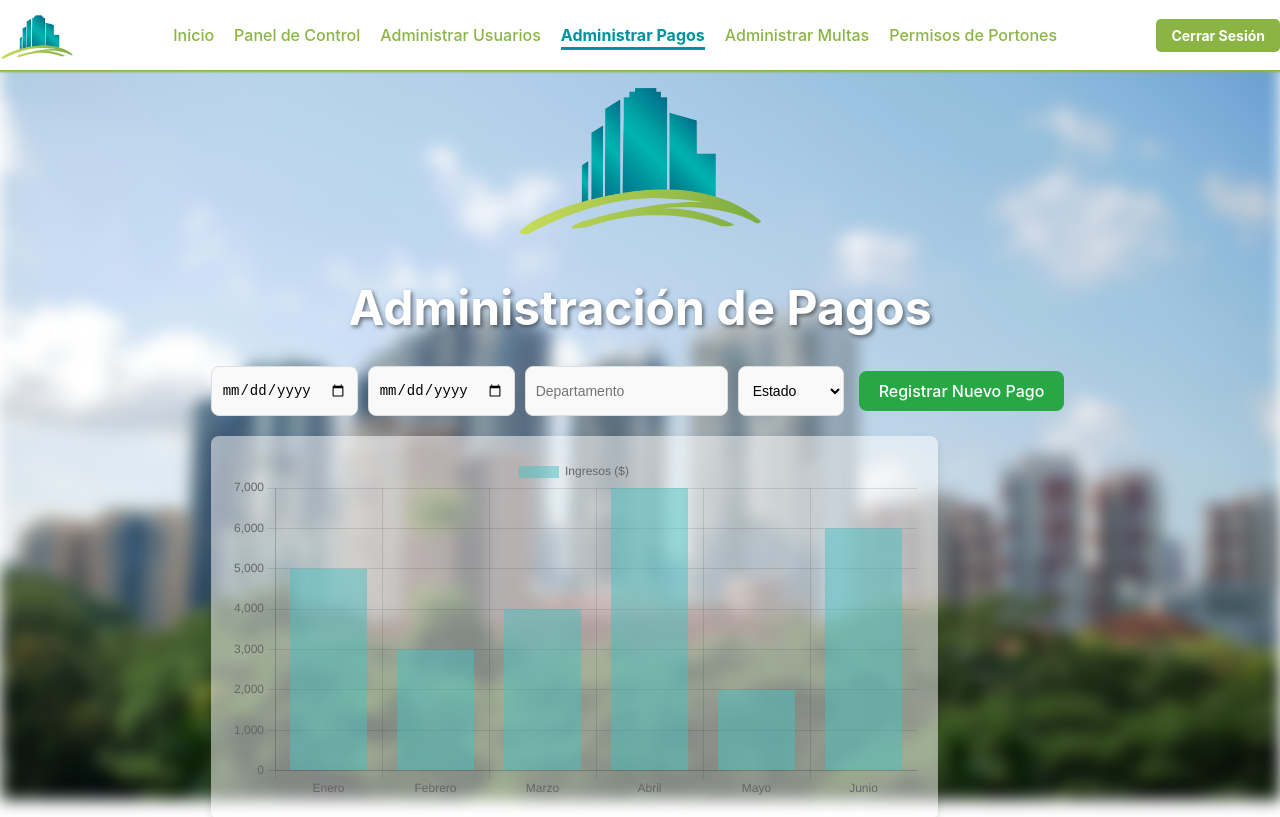
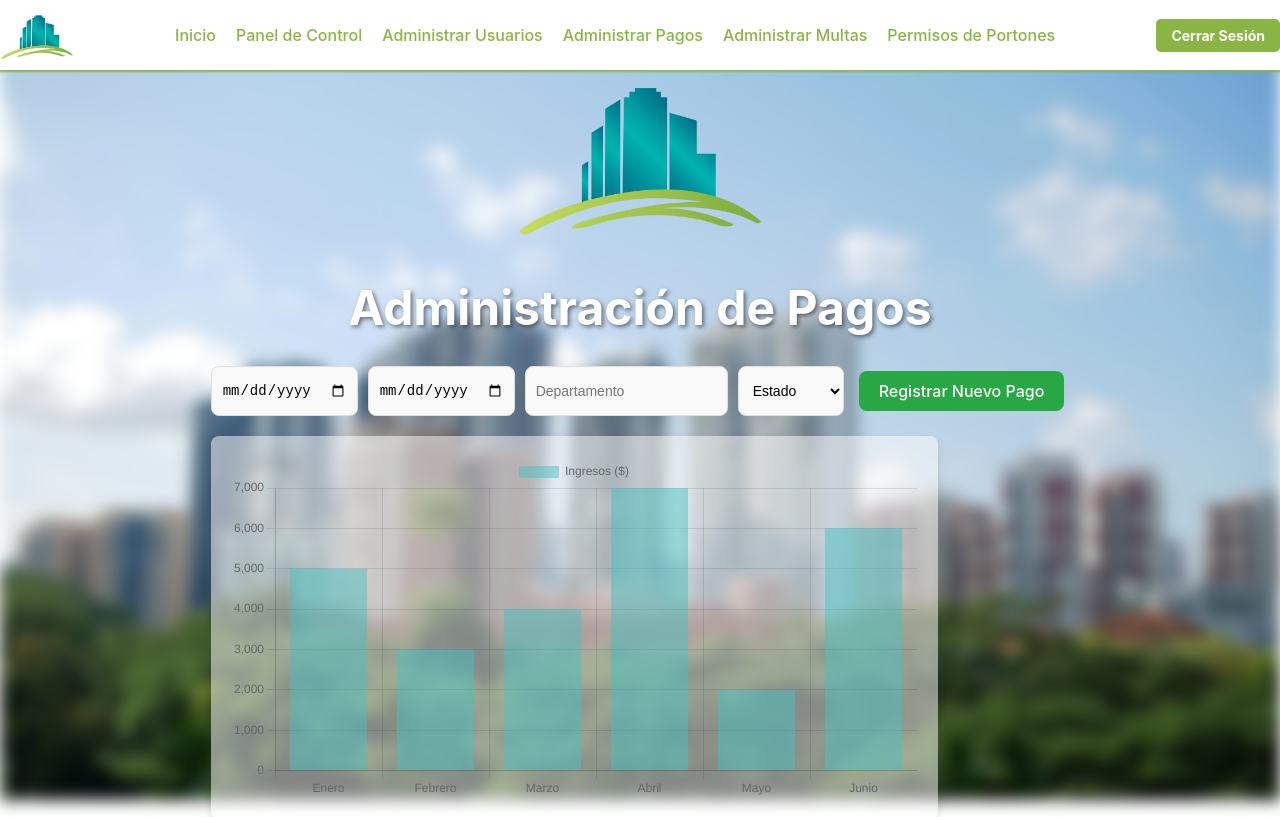
Before and after one commit to Etolzl/condominio, a React (Vite) app: page /#/pagos in a window 1280 px wide. Shown: the top 817 px of the page. Built offline with nearby package versions, Linux system fonts and the light colour scheme.

Commit message:
Actualización de configuración para GitHub Pages: Navbar.jsx

```diff
--- a/src/Navbar.jsx
+++ b/src/Navbar.jsx
@@ -1,30 +1,15 @@
+// src/Navbar.jsx
 import React, { useState } from 'react';
-import { useNavigate, useLocation } from 'react-router-dom'; // Importamos useLocation
+import { Link } from 'react-router-dom';  // Usa Link en lugar de <a>
 import './Navbar.css';
 import logoImage from './assets/imgs/logo.png';
 
 const Navbar = () => {
     const [menuOpen, setMenuOpen] = useState(false);
-    const navigate = useNavigate();
-    const location = useLocation(); // Detecta la ruta actual
 
     const toggleMenu = () => {
         setMenuOpen(!menuOpen);
     };
-
-    const handleLogout = () => {
-        navigate('/login'); // Redirige al componente Login.jsx
-    };
-
-    // Links del menú con sus rutas
-    const menuItems = [
-        { name: 'Inicio', path: '/bienvenida' },
-        { name: 'Panel de Control', path: '/dashboard' },
-        { name: 'Administrar Usuarios', path: '/usuarios' },
-        { name: 'Administrar Pagos', path: '/pagos' },
-        { name: 'Administrar Multas', path: '/multas' },
-        { name: 'Permisos de Portones', path: '/permisos' },
-    ];
 
     return (
         <nav className="navbar">
@@ -39,18 +24,26 @@ const Navbar = () => {
                     {menuOpen ? '✖' : '☰'}
                 </button>
                 <ul className={`navbar-menu ${menuOpen ? 'show' : ''}`}>
-                    {menuItems.map((item) => (
-                        <li
-                            key={item.path}
-                            className={location.pathname === item.path ? 'active' : ''}
-                        >
-                            <a href={item.path}>{item.name}</a>
-                        </li>
-                    ))}
+                    <li>
+                        <Link to="/bienvenida">Inicio</Link>
+                    </li>
+                    <li>
+                        <Link to="/dashboard">Panel de Control</Link>
+                    </li>
+                    <li>
+                        <Link to="/usuarios">Administrar Usuarios</Link>
+                    </li>
+                    <li>
+                        <Link to="/pagos">Administrar Pagos</Link>
+                    </li>
+                    <li>
+                        <Link to="/multas">Administrar Multas</Link>
+                    </li>
+                    <li>
+                        <Link to="/permisos">Permisos de Portones</Link>
+                    </li>
                 </ul>
-                <button className="logout-button" onClick={handleLogout}>
-                    Cerrar Sesión
-                </button>
+                <button className="logout-button">Cerrar Sesión</button>
             </div>
         </nav>
     );
```
